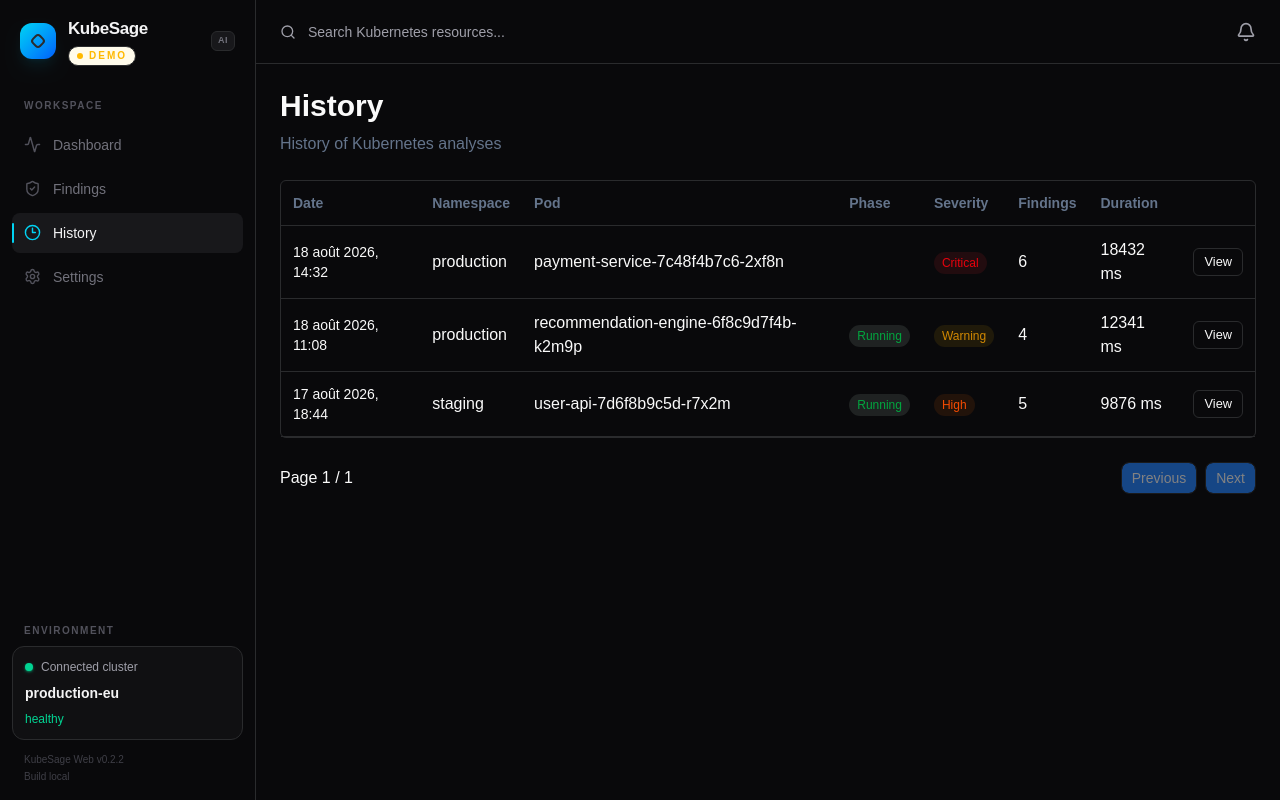
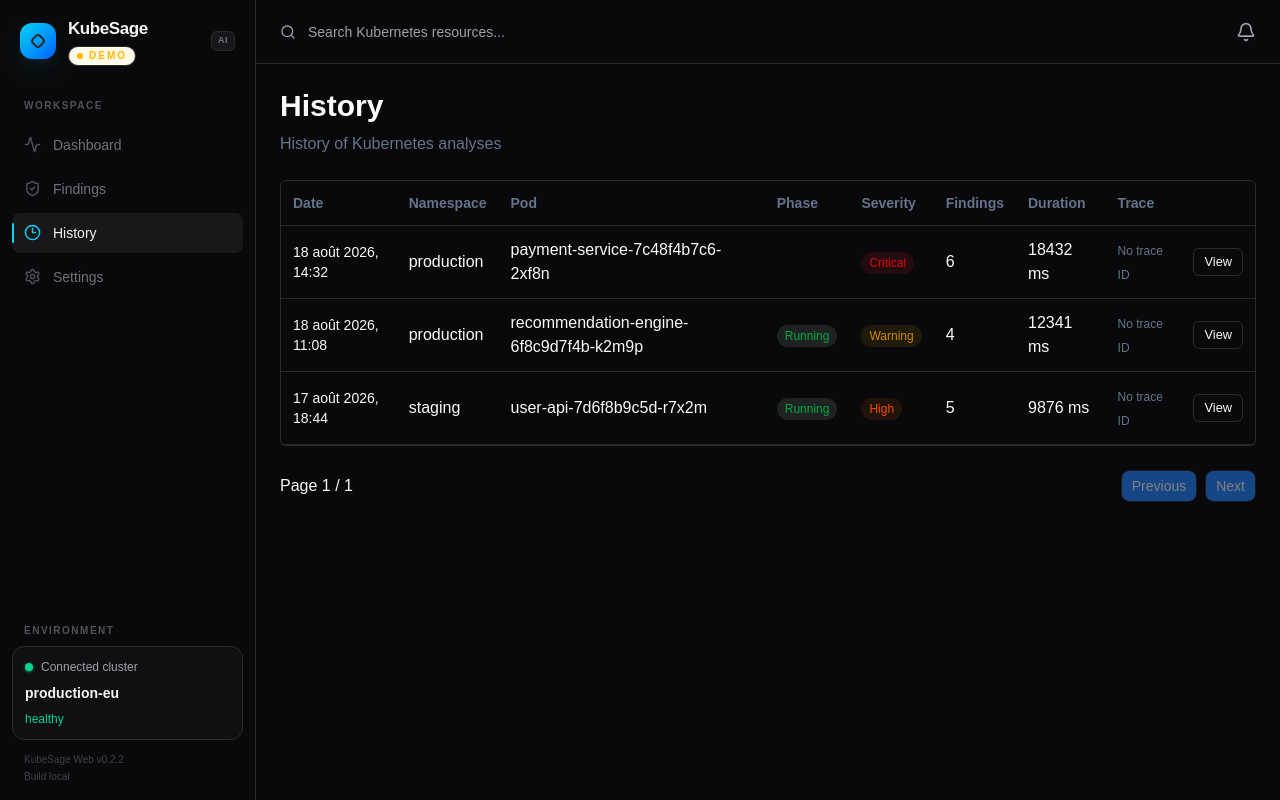
Before and after one commit to fdebar/kubesage-web, a React (Vite) app: page /history in a window 1280 px wide. Built offline with nearby package versions, Linux system fonts and the light colour scheme; no server answers.

Commit message:
feat: integrate Grafana Tempo trace visualization via TraceID support in analysis views

```diff
--- /dev/null
+++ b/src/config/observability.ts
@@ -0,0 +1,42 @@
+const grafanaUrl = import.meta.env.VITE_GRAFANA_URL?.trim() ?? '';
+
+export const observabilityConfig = {
+  grafanaUrl,
+  tempoDatasourceUid: 'tempo',
+} as const;
+
+export function buildTempoTraceUrl(traceId: string): string | null {
+  if (!grafanaUrl || !traceId) return null;
+
+  const baseUrl = grafanaUrl.endsWith('/') ? grafanaUrl : `${grafanaUrl}/`;
+
+  const url = new URL('explore', baseUrl);
+
+  const panes = {
+    trace: {
+      datasource: observabilityConfig.tempoDatasourceUid,
+      queries: [
+        {
+          refId: 'A',
+          datasource: {
+            type: 'tempo',
+            uid: observabilityConfig.tempoDatasourceUid,
+          },
+          queryType: 'traceql',
+          query: traceId,
+          limit: 20,
+        },
+      ],
+      range: {
+        from: 'now-1h',
+        to: 'now',
+      },
+    },
+  };
+
+  url.searchParams.set('orgId', '1');
+  url.searchParams.set('schemaVersion', '1');
+  url.searchParams.set('panes', JSON.stringify(panes));
+
+  return url.toString();
+}
--- a/src/features/analyses/AnalysisHeader.tsx
+++ b/src/features/analyses/AnalysisHeader.tsx
@@ -1,5 +1,7 @@
+import { ExternalLink } from 'lucide-react';
 import { Card, CardContent } from '@/components/ui/card';
 import { SeverityBadge } from '@/components/common/SeverityBadge';
+import { observabilityConfig, buildTempoTraceUrl } from '@/config/observability';
 import type { AnalysisDetail } from '@/types/analysis';
 
 interface AnalysisHeaderProps {
@@ -8,6 +10,7 @@ interface AnalysisHeaderProps {
 
 export function AnalysisHeader({ analysis }: AnalysisHeaderProps) {
   const severity = analysis.findings.length > 0 ? analysis.findings[0].severity : 'INFO';
+  const tempoTraceUrl = analysis.trace_id ? buildTempoTraceUrl(analysis.trace_id) : null;
 
   return (
     <Card className="ks-card">
@@ -20,19 +23,45 @@ export function AnalysisHeader({ analysis }: AnalysisHeaderProps) {
           <SeverityBadge severity={severity} />
         </div>
 
-        <div className="mt-6 grid gap-4 md:grid-cols-3">
+        <div className="mt-6 grid gap-4 md:grid-cols-4">
           <div>
             <p className="text-muted-foreground text-sm">Phase</p>
             <p className="font-medium">{analysis.incident.phase}</p>
           </div>
+
           <div>
             <p className="text-muted-foreground text-sm">Duration</p>
-
             <p className="font-medium">{analysis.duration_ms} ms</p>
           </div>
+
           <div>
             <p className="text-muted-foreground text-sm">Findings</p>
             <p className="font-medium">{analysis.findings.length}</p>
+          </div>
+
+          <div>
+            <p className="text-muted-foreground text-sm">Trace</p>
+            {analysis.trace_id ? (
+              <div className="space-y-1">
+                <p className="font-mono text-xs break-all" title={analysis.trace_id}>
+                  {analysis.trace_id}
+                </p>
+
+                {tempoTraceUrl && observabilityConfig.grafanaUrl && (
+                  <a
+                    href={tempoTraceUrl}
+                    target="_blank"
+                    rel="noreferrer"
+                    className="inline-flex items-center gap-1 text-sm text-blue-400 transition hover:text-blue-300"
+                  >
+                    View in Tempo
+                    <ExternalLink className="size-3.5" />
+                  </a>
+                )}
+              </div>
+            ) : (
+              <p className="text-muted-foreground text-sm">No trace ID</p>
+            )}
           </div>
         </div>
       </CardContent>
--- a/src/features/history/AnalysisTable.tsx
+++ b/src/features/history/AnalysisTable.tsx
@@ -1,3 +1,4 @@
+import { ExternalLink } from 'lucide-react';
 import { useNavigate } from 'react-router-dom';
 import type { AnalysisSummary } from '@/types/analysis';
 import { SeverityBadge } from '@/components/common/SeverityBadge';
@@ -5,6 +6,7 @@ import { formatDate } from '@/lib/date';
 import { StatusBadge } from '@/components/common/StatusBadge';
 import { Button } from '@/components/ui/button';
 import type { Status } from '@/types/status';
+import { observabilityConfig, buildTempoTraceUrl } from '@/config/observability';
 
 interface Props {
   analyses: AnalysisSummary[];
@@ -25,12 +27,16 @@ export function AnalysisTable({ analyses }: Props) {
             <th className="p-3">Severity</th>
             <th className="p-3">Findings</th>
             <th className="p-3">Duration</th>
+            <th className="p-3">Trace</th>
             <th className="p-3" />
           </tr>
         </thead>
 
         <tbody>
-          {analyses.map((analysis) => (
+          {analyses.map((analysis) => {
+            const tempoTraceUrl = analysis.trace_id ? buildTempoTraceUrl(analysis.trace_id) : null;
+
+            return (
               <tr key={analysis.id} className="border-b">
                 <td className="p-3 text-sm">{formatDate(analysis.created_at)}</td>
 
@@ -50,6 +56,32 @@ export function AnalysisTable({ analyses }: Props) {
 
                 <td className="p-3">{analysis.duration_ms} ms</td>
 
+                <td className="p-3">
+                  {analysis.trace_id ? (
+                    tempoTraceUrl && observabilityConfig.grafanaUrl ? (
+                      <a
+                        href={tempoTraceUrl}
+                        target="_blank"
+                        rel="noreferrer"
+                        title={analysis.trace_id}
+                        className="inline-flex max-w-40 items-center gap-1 truncate font-mono text-xs text-blue-400 transition hover:text-blue-300"
+                      >
+                        <span className="truncate">{analysis.trace_id}</span>
+                        <ExternalLink className="size-3.5 shrink-0" />
+                      </a>
+                    ) : (
+                      <span
+                        title={analysis.trace_id}
+                        className="text-muted-foreground inline-block max-w-40 truncate font-mono text-xs"
+                      >
+                        {analysis.trace_id}
+                      </span>
+                    )
+                  ) : (
+                    <span className="text-muted-foreground text-xs">No trace ID</span>
+                  )}
+                </td>
+
                 <td className="p-3 text-right">
                   <Button
                     variant="ghost"
@@ -60,7 +92,8 @@ export function AnalysisTable({ analyses }: Props) {
                   </Button>
                 </td>
               </tr>
-          ))}
+            );
+          })}
         </tbody>
       </table>
     </div>
--- a/src/mocks/analysis/cpu-throttling.ts
+++ b/src/mocks/analysis/cpu-throttling.ts
@@ -3,6 +3,7 @@ import type { AnalysisDetail } from '@/types/analysis';
 export const cpuThrottlingAnalysisMock: AnalysisDetail = {
   id: 'analysis-002',
   created_at: '2026-08-18T11:08:00Z',
+  trace_id: null,
   duration_ms: 12341,
   incident: {
     namespace: 'production',
--- a/src/mocks/analysis/crashloop.ts
+++ b/src/mocks/analysis/crashloop.ts
@@ -3,6 +3,7 @@ import type { AnalysisDetail } from '@/types/analysis';
 export const crashLoopAnalysisMock: AnalysisDetail = {
   id: 'analysis-001',
   created_at: '2026-08-18T14:32:00Z',
+  trace_id: null,
   duration_ms: 18432,
   incident: {
     namespace: 'production',
--- a/src/mocks/analysis/list.ts
+++ b/src/mocks/analysis/list.ts
@@ -4,6 +4,7 @@ export const analysisListMock: AnalysisListResponse = {
   items: [
     {
       id: 'analysis-001',
+      trace_id: null,
       namespace: 'production',
       pod: 'payment-service-7c48f4b7c6-2xf8n',
       phase: 'CrashLoopBackOff',
@@ -15,6 +16,7 @@ export const analysisListMock: AnalysisListResponse = {
     },
     {
       id: 'analysis-002',
+      trace_id: null,
       namespace: 'production',
       pod: 'recommendation-engine-6f8c9d7f4b-k2m9p',
       phase: 'Running',
@@ -26,6 +28,7 @@ export const analysisListMock: AnalysisListResponse = {
     },
     {
       id: 'analysis-003',
+      trace_id: null,
       namespace: 'staging',
       pod: 'user-api-7d6f8b9c5d-r7x2m',
       phase: 'Running',
--- a/src/types/analysis.ts
+++ b/src/types/analysis.ts
@@ -60,6 +60,7 @@ export interface AnalysisDetail {
   report: AIReport | null;
   created_at: string;
   duration_ms: number;
+  trace_id: string | null;
 }
 
 export interface ContainerStatus {
@@ -103,6 +104,7 @@ export interface AnalysisSummary {
   findings_count: number;
   duration_ms: number;
   created_at: string;
+  trace_id: string | null;
 }
 
 export interface AnalysisListResponse {
```
Also changed, not shown: src/vite-env.d.ts (+11 -0 lines), .cspell.json, 1 other file (tests, documents, lock files or other folders). Lines whose indentation alone changed are shown as unchanged.
